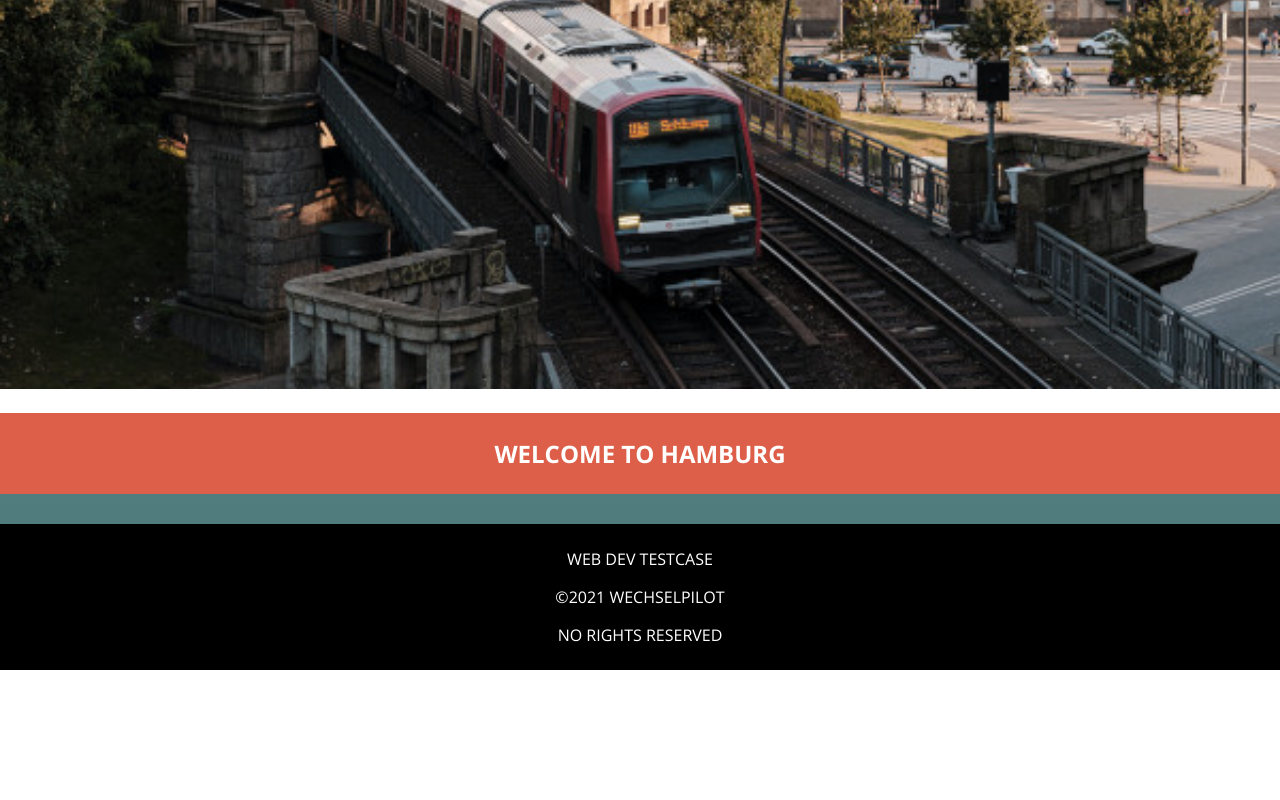
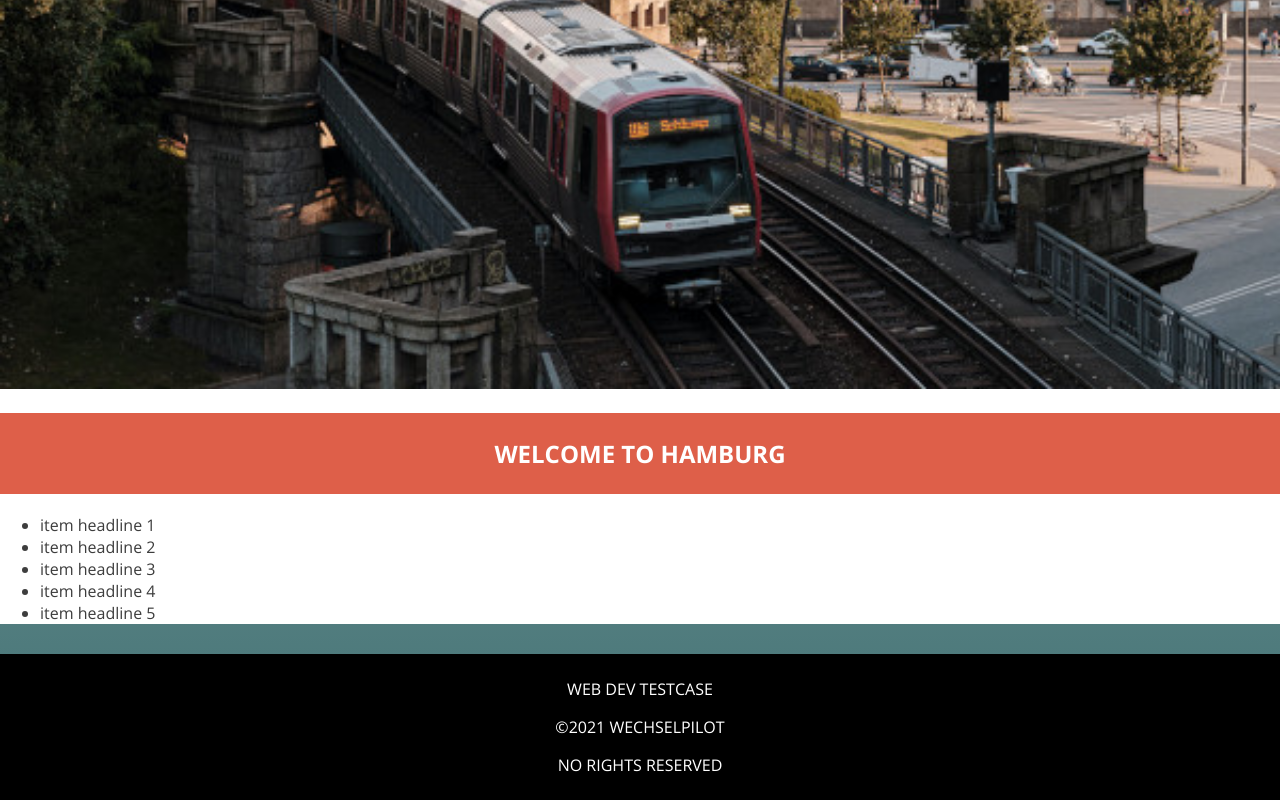
Before and after one commit to tine-krueger/testcase_wp, a React (Create React App) app: page / in a window 1280 px wide. Shown: the part 1380-2180 px from the top of the page. Before the commit the page ends 2050 px from the top, so only its background shows below. Built offline with nearby package versions, Linux system fonts and the light colour scheme.

Commit message:
first json-fetch and Loading boundary

```diff
--- /dev/null
+++ b/public/data/items.json
@@ -0,0 +1,27 @@
+[
+    [
+        "photo.jpg",
+        "item headline 1",
+        "Ich bin ein kleiner Blindtext. Und zwar schon so lange ich denken kann. Es war nicht leicht zu verstehen, was es bedeutet, ein blinder Text zu sein: Man ergibt keinen Sinn. Wirklich keinen Sinn. Man wird zusammenhangslos eingeschoben und rumgedreht \u2013 und oftmals gar nicht erst gelesen. Aber bin ich allein deshalb ein schlechterer Text als andere?"
+    ],
+    [
+        "photo.jpg",
+        "item headline 2",
+        "Ich bin ein kleiner Blindtext. Und zwar schon so lange ich denken kann. Es war nicht leicht zu verstehen, was es bedeutet, ein blinder Text zu sein: Man ergibt keinen Sinn. Wirklich keinen Sinn. Man wird zusammenhangslos eingeschoben und rumgedreht \u2013 und oftmals gar nicht erst gelesen. Aber bin ich allein deshalb ein schlechterer Text als andere?"
+    ],
+    [
+        "photo.jpg",
+        "item headline 3",
+        "Ich bin ein kleiner Blindtext. Und zwar schon so lange ich denken kann. Es war nicht leicht zu verstehen, was es bedeutet, ein blinder Text zu sein: Man ergibt keinen Sinn. Wirklich keinen Sinn. Man wird zusammenhangslos eingeschoben und rumgedreht \u2013 und oftmals gar nicht erst gelesen. Aber bin ich allein deshalb ein schlechterer Text als andere?"
+    ],
+    [
+        "photo.jpg",
+        "item headline 4",
+        "Ich bin ein kleiner Blindtext. Und zwar schon so lange ich denken kann. Es war nicht leicht zu verstehen, was es bedeutet, ein blinder Text zu sein: Man ergibt keinen Sinn. Wirklich keinen Sinn. Man wird zusammenhangslos eingeschoben und rumgedreht \u2013 und oftmals gar nicht erst gelesen. Aber bin ich allein deshalb ein schlechterer Text als andere?"
+    ],
+    [
+        "photo.jpg",
+        "item headline 5",
+        "Ich bin ein kleiner Blindtext. Und zwar schon so lange ich denken kann. Es war nicht leicht zu verstehen, was es bedeutet, ein blinder Text zu sein: Man ergibt keinen Sinn. Wirklich keinen Sinn. Man wird zusammenhangslos eingeschoben und rumgedreht \u2013 und oftmals gar nicht erst gelesen. Aber bin ich allein deshalb ein schlechterer Text als andere?"
+    ]
+]
--- a/src/components/Content.js
+++ b/src/components/Content.js
@@ -1,12 +1,18 @@
 import styled from 'styled-components'
 import Main from './Main'
 import Divider from './Divider'
+import DynamicItems from './DynamicItems'
+import useItems from '../hooks/useItems'
+
 
 export default function Content() {
+    const { items, isLoading } = useItems()
+
     return(
         <ContentStyled>
             <Main />
             <Divider>Welcome to Hamburg</Divider>
+            {isLoading ? <h4>Loading...</h4> : <DynamicItems items={items}/>}
         </ContentStyled>
     )
 }
--- /dev/null
+++ b/src/components/DynamicItems.js
@@ -0,0 +1,20 @@
+import PropTypes from 'prop-types'
+
+DynamicItems.propTypes = {
+    items: PropTypes.array
+}
+
+export default function DynamicItems(items) {
+
+    return(
+
+        <>
+            <ul>
+                {items.items.map((item, index) => <li key={index}>{item[1]}</li>)}
+            </ul>
+        </>
+
+    )
+
+
+}
--- /dev/null
+++ b/src/hooks/useItems.js
@@ -0,0 +1,18 @@
+import { useState, useEffect } from 'react'
+import { getItems } from '../services/handleItems'
+
+export default function useItems() {
+    const [ items, setItems ] = useState()
+    const [ isLoading, setIsLoading ] = useState(true)
+
+    useEffect(() => {
+        getItems()
+        .then(data => {
+            setItems(data)
+            setTimeout(() => setIsLoading(false), 1000)
+        })
+    }, [])
+
+    return { items, isLoading }
+
+}
--- /dev/null
+++ b/src/services/handleItems.js
@@ -0,0 +1,19 @@
+export function getItems() {
+    const requestOptions = {
+        method: 'GET',
+        headers: {
+            'Content-Type': 'application/json',
+            'Accept': 'application/json'
+        }
+    }
+
+    try {
+        return fetch('data/items.json', requestOptions)
+        .then(response => response.json())
+
+    } catch (error) {
+        return { error: 'Json data not available!'}
+
+    }
+
+}
```
Also changed, not shown: 1 other file (tests, documents, lock files or other folders).
